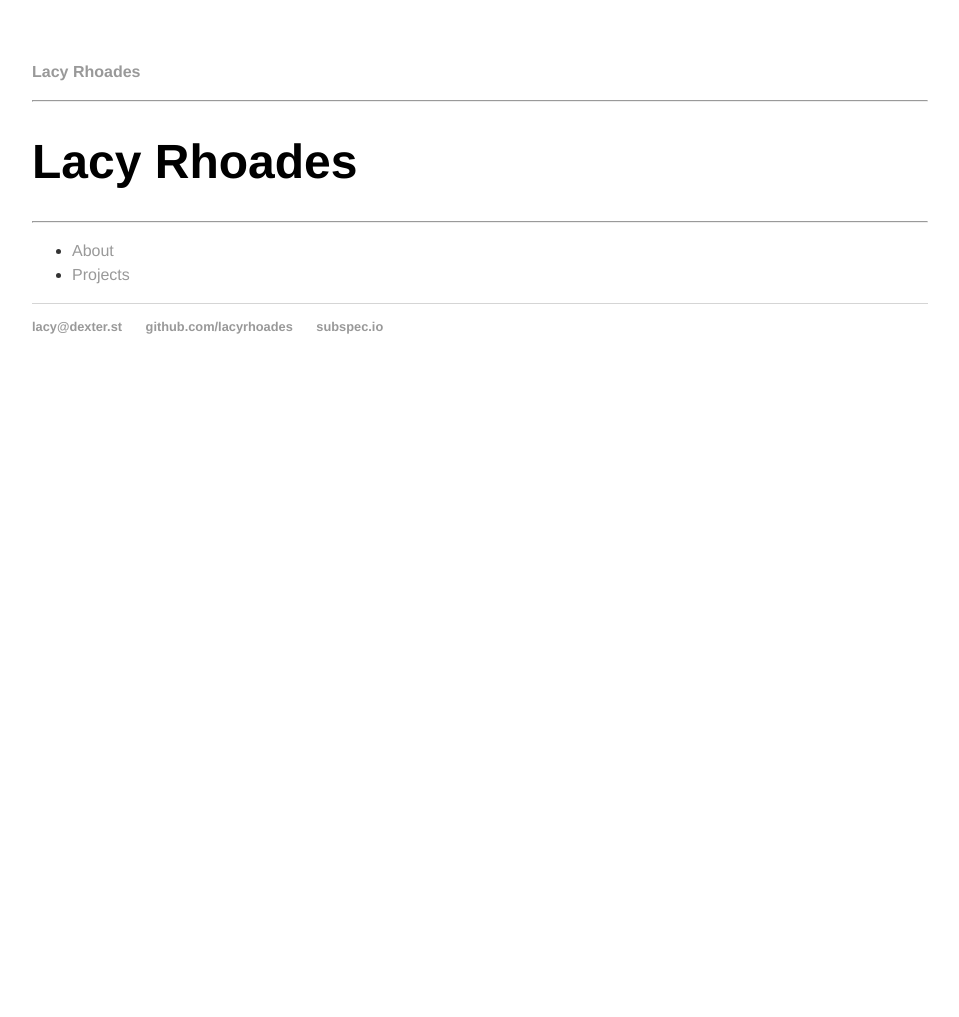
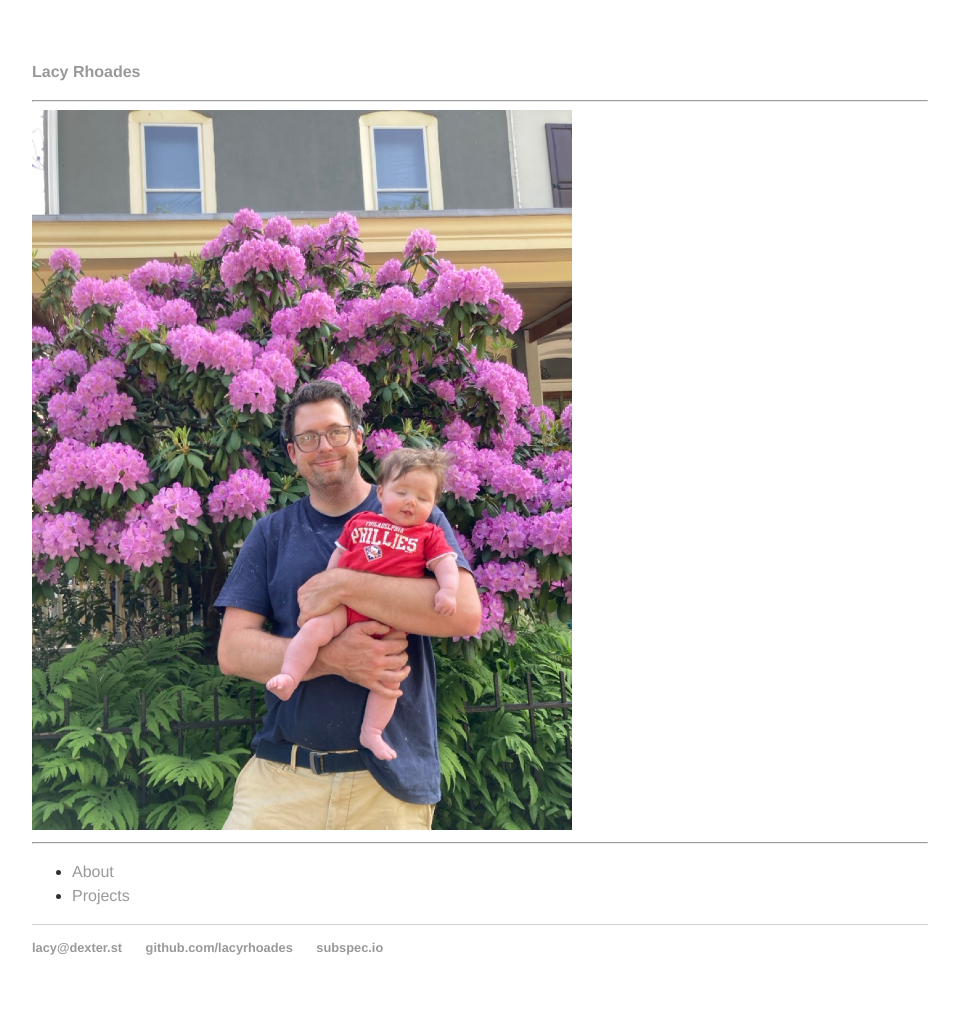
Before and after one commit to lacyrhoades/lacyrhoades.github.io, a Jekyll site: the page built from index.html, in a window 1280 px wide. Shown: the whole page, without its empty margins (160-1119 px from the left). Built offline with Jekyll 4.4.1, drawn with Linux system fonts in a browser that asks for light colours; before the commit the page ends 900 px from its top, so only the background shows below that.

Commit message:
Added image to homepage

```diff
--- a/index.html
+++ b/index.html
@@ -5,7 +5,7 @@ title: Lacy Rhoades
 
 		<div class="blurb">
             <hr>
-			<h1>Lacy Rhoades</h1>
+			<img src="images/lacy.jpg" alt="Me and Phoebe in about 2023" />
             <hr>
 			<p></p>
             <ul>
```
Also changed, not shown: images/lacy.jpg (added).
